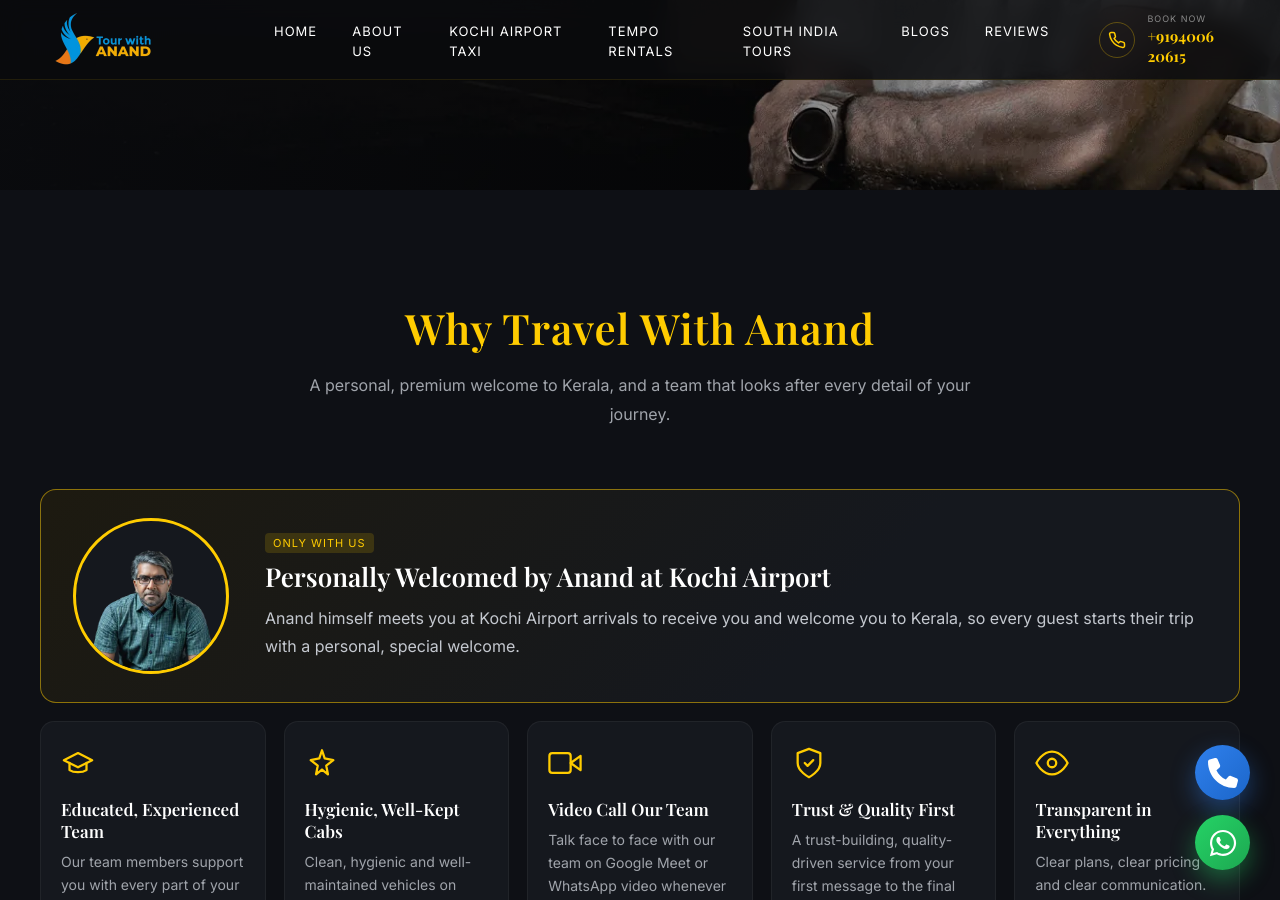
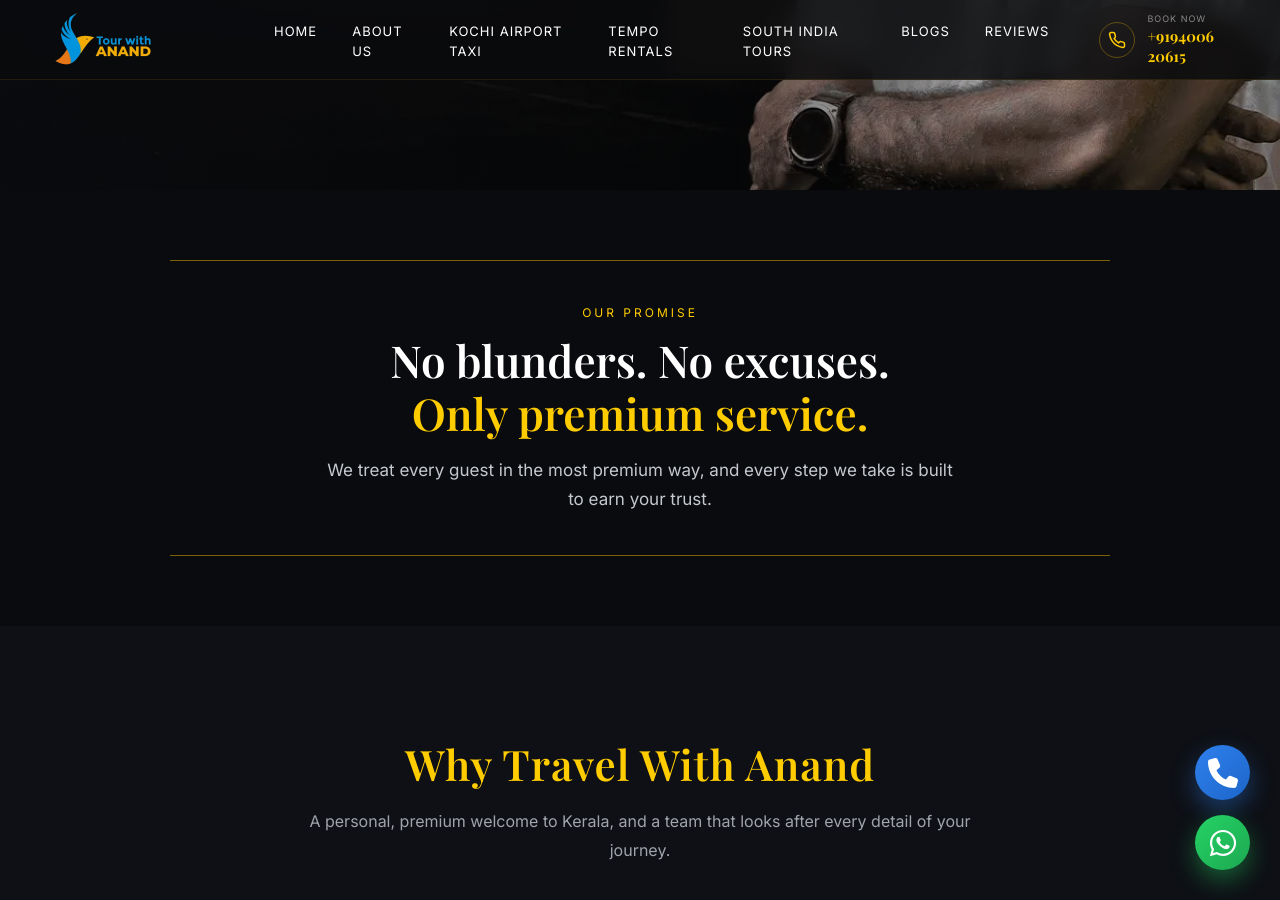
Before and after one commit to tourwithanand/tourwithanand-com, a Jekyll site: the page built from index.md, in a window 1280 px wide and 900 px high, scrolled down 710 px. Built offline with Jekyll 4.4.1, drawn with Linux system fonts in a browser that asks for light colours; part of the change alters nothing that is shown.

Commit message:
Add 'Our Promise' strip directly under the homepage banner
"No blunders. No excuses. Only premium service." with a one-line
trust statement, shown before the Why Travel With Anand section.

Co-Authored-By: Claude Opus 5.5 <noreply@anthropic.com>
Claude-Session: https://claude.ai/code/session_01V9S5yJyFeSpGQmQTpdF1A8

```diff
--- a/index.md
+++ b/index.md
@@ -53,6 +53,14 @@ description: "24/7 Kochi (Cochin) Airport taxi and private Kerala & South India
     <h1>Kochi Airport Taxi & South India Tours</h1>
     <p>Personalized journeys across Kerala and Tamil Nadu with premium vehicles and unmatched hospitality.</p>
     <a href="https://wa.me/919400620615" class="luxury-btn">Plan Your Journey</a>
+  </div>
+</section>
+
+<section class="promise-section" id="our-promise">
+  <div class="promise-box">
+    <span class="promise-kicker">Our Promise</span>
+    <h2 class="promise-title">No blunders. No excuses.<br><span>Only premium service.</span></h2>
+    <p>We treat every guest in the most premium way, and every step we take is built to earn your trust.</p>
   </div>
 </section>
 
@@ -540,6 +548,20 @@ description: "24/7 Kochi (Cochin) Airport taxi and private Kerala & South India
 /* --- HOMEPAGE: desktop slide headings keep the original H1 look (single real H1 is in the mobile hero) --- */
 .hero-content .hero-heading { font-size: 58px; color: #fff; margin: 0 0 20px; line-height: 1.1; font-family: 'Playfair Display', Georgia, serif; font-weight: 600; letter-spacing: 0; }
 
+/* --- HOMEPAGE: promise strip directly under the banner --- */
+.promise-section { background: #0a0b0e; width: 100%; box-sizing: border-box; padding: 70px 20px; }
+.promise-box { max-width: 900px; margin: 0 auto; text-align: center; border-top: 1px solid rgba(255,204,0,0.45); border-bottom: 1px solid rgba(255,204,0,0.45); padding: 40px 20px; }
+.promise-kicker { display: inline-block; color: #ffcc00; font-size: 12px; letter-spacing: 3px; text-transform: uppercase; margin-bottom: 14px; }
+.promise-title { color: #fff; font-size: 44px; line-height: 1.2; margin: 0 0 16px; font-family: 'Playfair Display', Georgia, serif; font-weight: 600; }
+.promise-title span { color: #ffcc00; }
+.promise-box p { color: #c4c8cf; font-size: 17px; line-height: 1.75; margin: 0 auto; max-width: 640px; }
+@media (max-width: 768px) {
+  .promise-section { padding: 10px 20px 30px; }
+  .promise-box { padding: 28px 4px; }
+  .promise-title { font-size: 28px; }
+  .promise-box p { font-size: 15px; }
+}
+
 /* --- HOMEPAGE: "Why Travel With Anand" USPs --- */
 .why-section { padding: 110px 0; background: #0e1015; width: 100vw; text-align: center; }
 .why-featured { display: flex; align-items: center; gap: 36px; text-align: left; margin: 0 auto 18px; background: linear-gradient(135deg, #1d1a10 0%, #15181e 65%); border: 1px solid rgba(255,204,0,0.5); border-radius: 16px; padding: 28px 32px; }
```
